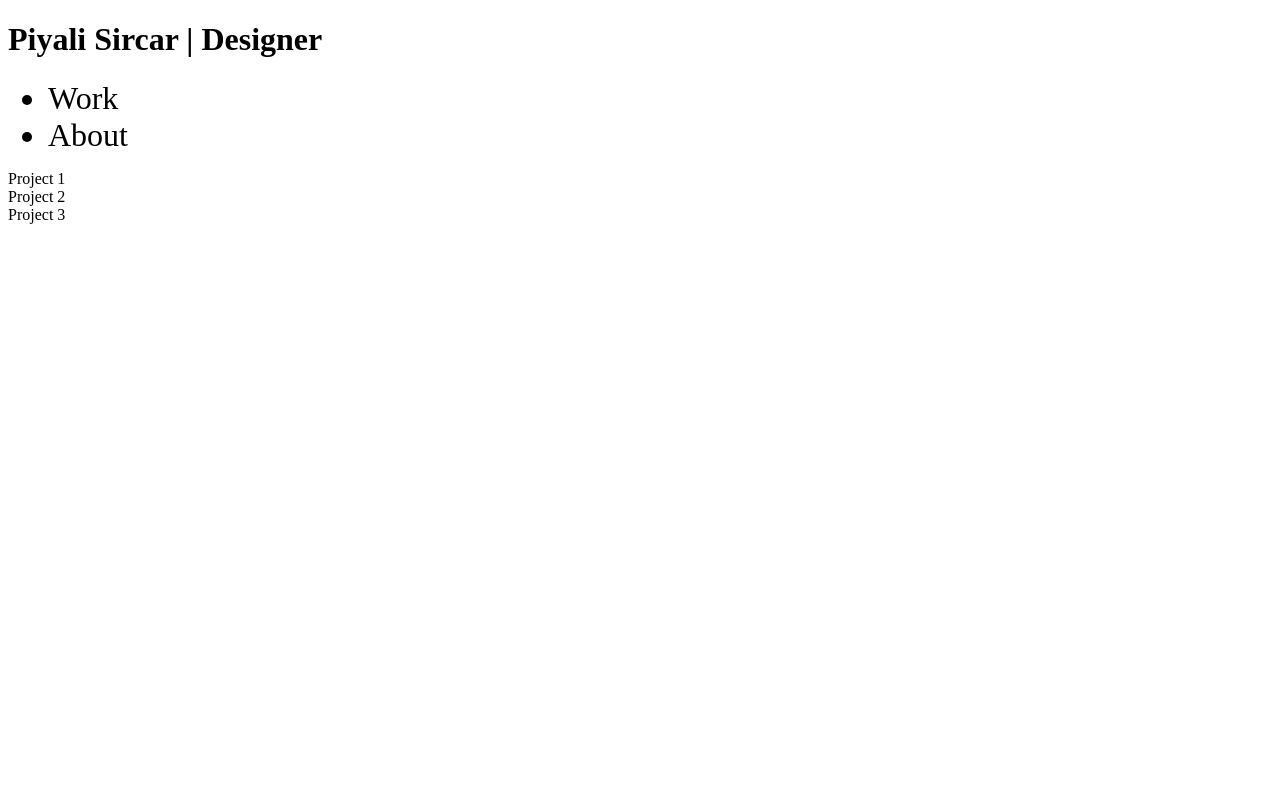
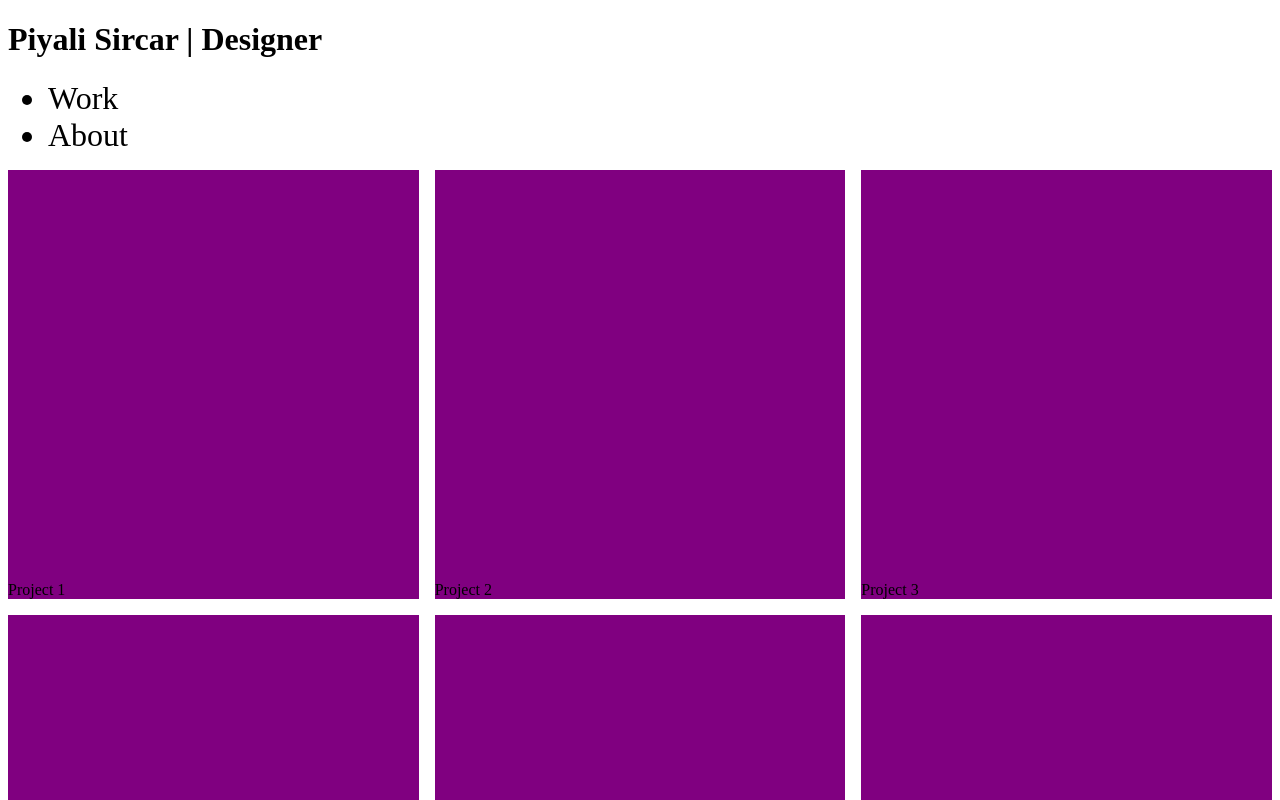
Before and after one commit to Arusli/piyali, a React (Create React App) app: page / in a window 1280 px wide. Shown: the top 800 px of the page. Built offline with nearby package versions, Linux system fonts and the light colour scheme.

Commit message:
added 3 column square grids

```diff
--- a/src/About.js
+++ b/src/About.js
@@ -5,7 +5,7 @@ const About = () => {
     return (
         <div>
            <div class='grid-container-about'>
-                <div class='grid-item-a'>Image</div>
+                <div class='grid-item-a'></div>
                 <div class='grid-item-b'>
                 Lorem ipsum dolor sit amet, consectetur adipiscing elit. Nulla sit amet dui id enim pretium mollis. Fusce porta dapibus ex id suscipit. Vestibulum vel aliquet metus. Nam nec viverra dolor. Quisque et neque at tortor posuere rhoncus et a ante. Donec a ex eu nisi rhoncus feugiat. Nulla nec nunc lacus. Aenean molestie aliquet pellentesque.
                 <br/>
--- a/src/App.css
+++ b/src/App.css
@@ -13,6 +13,36 @@ li:hover {
     grid-template-columns: 1fr 1fr 1fr 1fr;
 }
 
+.grid-container-work {
+    display: grid;
+    grid-template-columns: 1fr 1fr 1fr;
+    grid-gap: 1rem;
+}
+
+.project-square {
+    background-color: purple;
+    width: 100%;
+    padding-top: 100%;
+}
+
+.pointer {
+    cursor: pointer;
+}
+
+.center {
+    display: flex;
+    justify-content: center;
+    align-items: center;
+}
+
+.grid-item-a {
+    background-image: url('https://images.squarespace-cdn.com/content/v1/5c3aa4c196e76fd46e68642e/1547353759498-O7ZB3AKO5EIGME02V619/IMG_8583_gaussian.jpg?format=500w');
+    background-size: cover;
+    background-repeat: none;
+    background-position: center;
+    height: 200px;
+    width: 200px;
+}
 .grid-item-b {
  grid-column-start: 1;
  grid-column-end: 5;
--- a/src/Navbar.js
+++ b/src/Navbar.js
@@ -18,8 +18,8 @@ const Navbar = ({work, about, setWork, setAbout}) => {
         <div>
             <h1>Piyali Sircar | Designer</h1>
             <ul>
-                <li style={{cursor: 'pointer'}} onClick={onWorkClick}>Work</li>
-                <li style={{cursor: 'pointer'}} onClick={onAboutClick}>About</li>
+                <li class='pointer' onClick={onWorkClick}>Work</li>
+                <li class='pointer' onClick={onAboutClick}>About</li>
             </ul>
         </div>
     );
--- a/src/Work.js
+++ b/src/Work.js
@@ -10,10 +10,13 @@ const Work = () => {
 
     return (
         <div>
-            <div class='grid-container'>
-                <div class='grid-item'>Project 1</div>
-                <div class='grid-item'>Project 2</div>
-                <div class='grid-item'>Project 3</div>
+            <div class='grid-container-work'>
+                <div class='project-square pointer'>Project 1</div>
+                <div class='project-square pointer'>Project 2</div>
+                <div class='project-square pointer'>Project 3</div>
+                <div class='project-square pointer'>Project 4</div>
+                <div class='project-square pointer'>Project 5</div>
+                <div class='project-square pointer'>Project 6</div>
             </div>
         </div>
     )
```
